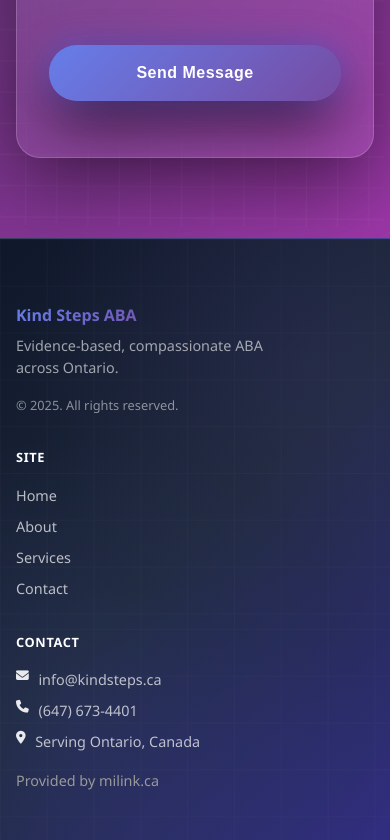
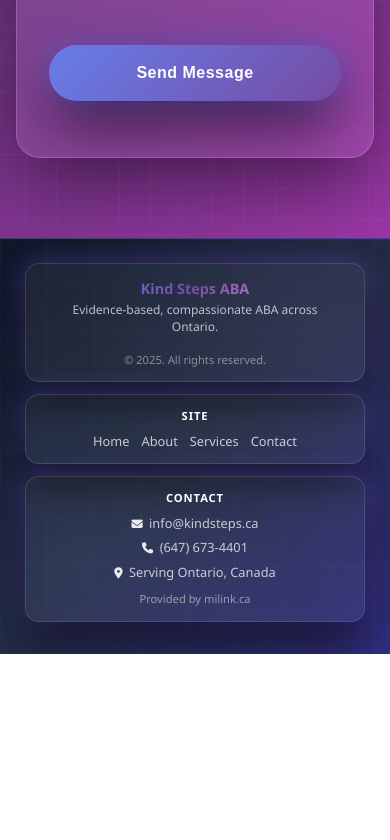
Before and after one commit to miladmo68/Kind-Steps-, a plain HTML site: page index.html in a window 390 px wide. Shown: the part 7619-8459 px from the top of the page. After the commit the page ends 8273 px from the top, so only its background shows below. Drawn offline with Linux system fonts and the light colour scheme.

Commit message:
Menu updated

```diff
--- a/templatemo-personal-style.css
+++ b/templatemo-personal-style.css
@@ -1900,3 +1900,177 @@
   padding-top: constant(safe-area-inset-top);
   padding-top: env(safe-area-inset-top);
 }
+@media (max-width: 480px) {
+  /* کل فوتر فشرده‌تر */
+  .footer {
+    padding: 1.5rem 0 2rem;
+  }
+
+  /* گرید اصلی رو تبدیل کن به استک عمودی منظم */
+  .footer-grid {
+    display: flex;
+    flex-direction: column;
+    align-items: center;
+    text-align: center;
+    gap: 1rem;
+  }
+
+  /* هر ستون دیگه ستون نیست، الان فقط یک بلاک توی این استک */
+  .footer-col {
+    width: 100%;
+    max-width: 320px;
+    padding: 0;
+    background: transparent;
+    border: 0;
+    box-shadow: none;
+    color: rgba(255, 255, 255, 0.8);
+  }
+
+  /* ---------- BLOCK 1: برند بالا خیلی کوتاه ---------- */
+  .footer-col:nth-child(1) {
+    display: flex;
+    flex-direction: column;
+    align-items: center;
+    background: rgba(255, 255, 255, 0.05);
+    border: 1px solid rgba(255, 255, 255, 0.12);
+    border-radius: 14px;
+    padding: 1rem 1rem 0.75rem;
+    box-shadow: 0 20px 40px rgba(0, 0, 0, 0.6), 0 0 24px rgba(139, 92, 246, 0.4);
+  }
+
+  .footer-brand-name {
+    font-size: 0.9rem;
+    line-height: 1.2;
+    margin-bottom: 0.25rem;
+  }
+
+  .footer-brand-line {
+    font-size: 0.75rem;
+    line-height: 1.4;
+    max-width: 260px;
+    color: rgba(255, 255, 255, 0.7);
+    margin-bottom: 0.5rem;
+  }
+
+  /* provider-link رو می‌بریم تو همین کارت بالا و کوچیکش می‌کنیم */
+  .provider-link {
+    order: 3;
+    margin-top: 0.5rem;
+    font-size: 0.7rem;
+    color: rgba(255, 255, 255, 0.5);
+  }
+  .provider-link:hover {
+    color: #fff;
+    text-shadow: 0 0 8px rgba(139, 92, 246, 0.6);
+    transform: none;
+  }
+
+  /* کپی‌رایت رو کوچیک می‌کنیم که تو همین کارت بمونه */
+  .footer-copy {
+    font-size: 0.7rem;
+    color: rgba(255, 255, 255, 0.45);
+    margin-top: 0.5rem;
+  }
+
+  /* ---------- BLOCK 2: منو Site به صورت یک ردیف ---------- */
+  .footer-col:nth-child(2) {
+    background: rgba(255, 255, 255, 0.05);
+    border: 1px solid rgba(255, 255, 255, 0.12);
+    border-radius: 14px;
+    padding: 0.75rem 1rem;
+    box-shadow: 0 20px 40px rgba(0, 0, 0, 0.6), 0 0 24px rgba(99, 102, 241, 0.4);
+  }
+
+  /* سربرگ "Site" خیلی ریز */
+  .footer-col:nth-child(2) .footer-head {
+    font-size: 0.7rem;
+    margin-bottom: 0.5rem;
+    color: #fff;
+    text-transform: uppercase;
+    letter-spacing: 0.08em;
+    text-align: center;
+  }
+
+  /* لینک‌ها کنار هم در یک خط با نقطه یا خط عمودی جدا */
+  .footer-links {
+    display: flex;
+    flex-wrap: wrap;
+    justify-content: center;
+    row-gap: 0.4rem;
+    column-gap: 0.75rem;
+    font-size: 0.8rem;
+    line-height: 1.4;
+  }
+
+  .footer-links li {
+    list-style: none;
+    position: relative;
+    color: rgba(255, 255, 255, 0.7);
+  }
+
+  .footer-links a {
+    text-decoration: none;
+    color: rgba(255, 255, 255, 0.75);
+  }
+
+  .footer-links a:hover {
+    color: #fff;
+    text-shadow: 0 0 8px rgba(139, 92, 246, 0.6);
+  }
+
+  /* ---------- BLOCK 3: Contact به صورت خط/خط و خیلی کم حجم ---------- */
+  .footer-col:nth-child(3) {
+    background: rgba(255, 255, 255, 0.05);
+    border: 1px solid rgba(255, 255, 255, 0.12);
+    border-radius: 14px;
+    padding: 0.75rem 1rem;
+    box-shadow: 0 20px 40px rgba(0, 0, 0, 0.6), 0 0 24px rgba(139, 92, 246, 0.4);
+  }
+
+  .footer-col:nth-child(3) .footer-head {
+    font-size: 0.7rem;
+    margin-bottom: 0.5rem;
+    color: #fff;
+    text-transform: uppercase;
+    letter-spacing: 0.08em;
+    text-align: center;
+  }
+
+  /* contact list: ما می‌کنیمش دو ردیف فلت نه سه بلوک بزرگ */
+  .footer-contact {
+    display: grid;
+    grid-template-columns: 1fr;
+    justify-items: center;
+    gap: 0.4rem;
+    font-size: 0.8rem;
+    line-height: 1.4;
+    text-align: center;
+    color: rgba(255, 255, 255, 0.75);
+  }
+
+  .footer-contact li {
+    display: flex;
+    align-items: center;
+    gap: 0.4rem;
+    color: rgba(255, 255, 255, 0.75);
+  }
+
+  .footer-contact i {
+    font-size: 0.7rem;
+    line-height: 1rem;
+    color: rgba(255, 255, 255, 0.9);
+  }
+
+  /* فاصله بین این کارت‌ها و کل صفحه پایین خیلی کم بمونه */
+  .footer-col:nth-child(1),
+  .footer-col:nth-child(2),
+  .footer-col:nth-child(3) {
+    max-width: 340px;
+    width: 100%;
+  }
+
+  /* فاصله کلی بین کارت‌ها کم بشه */
+  .footer-grid {
+    gap: 0.75rem;
+  }
+}
```
